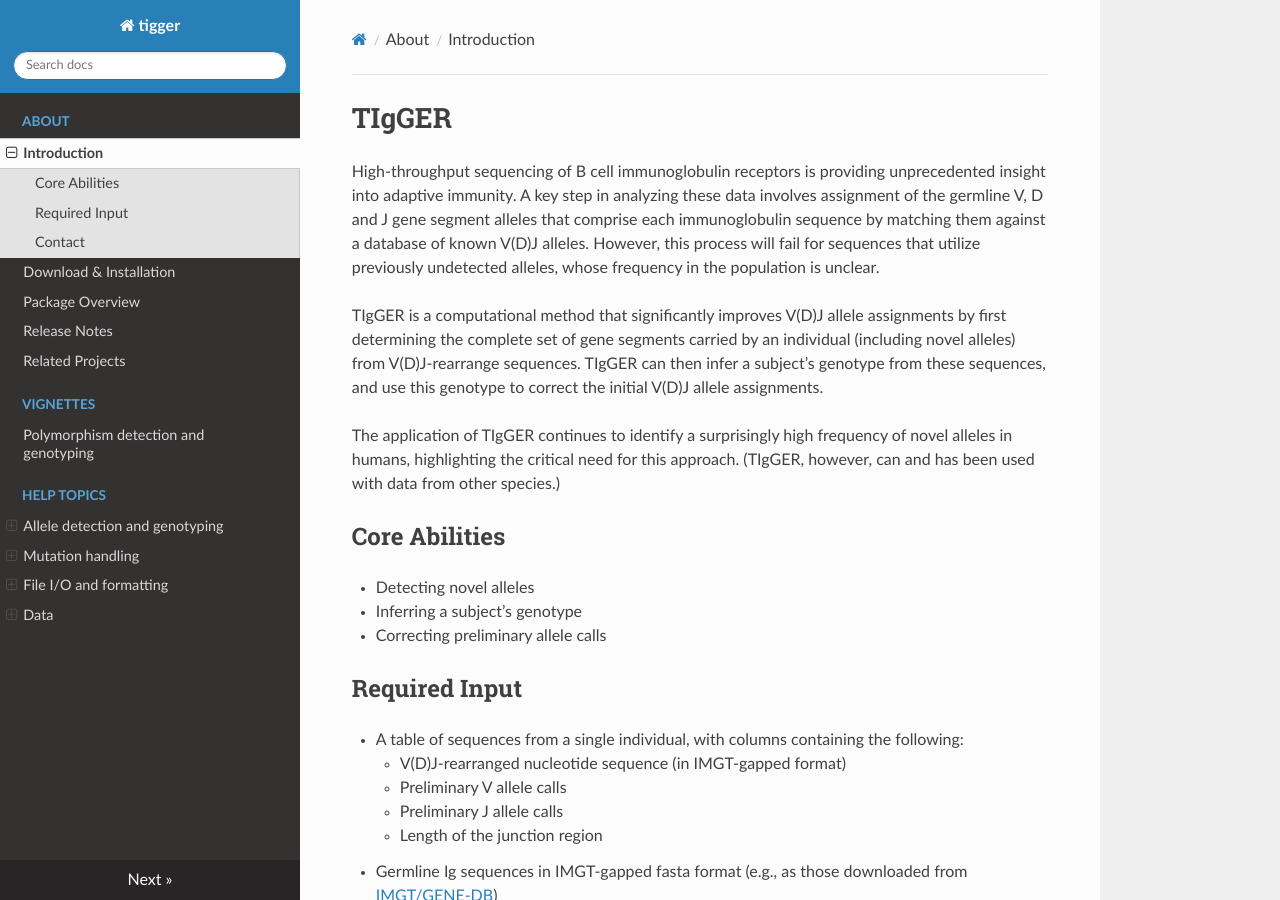
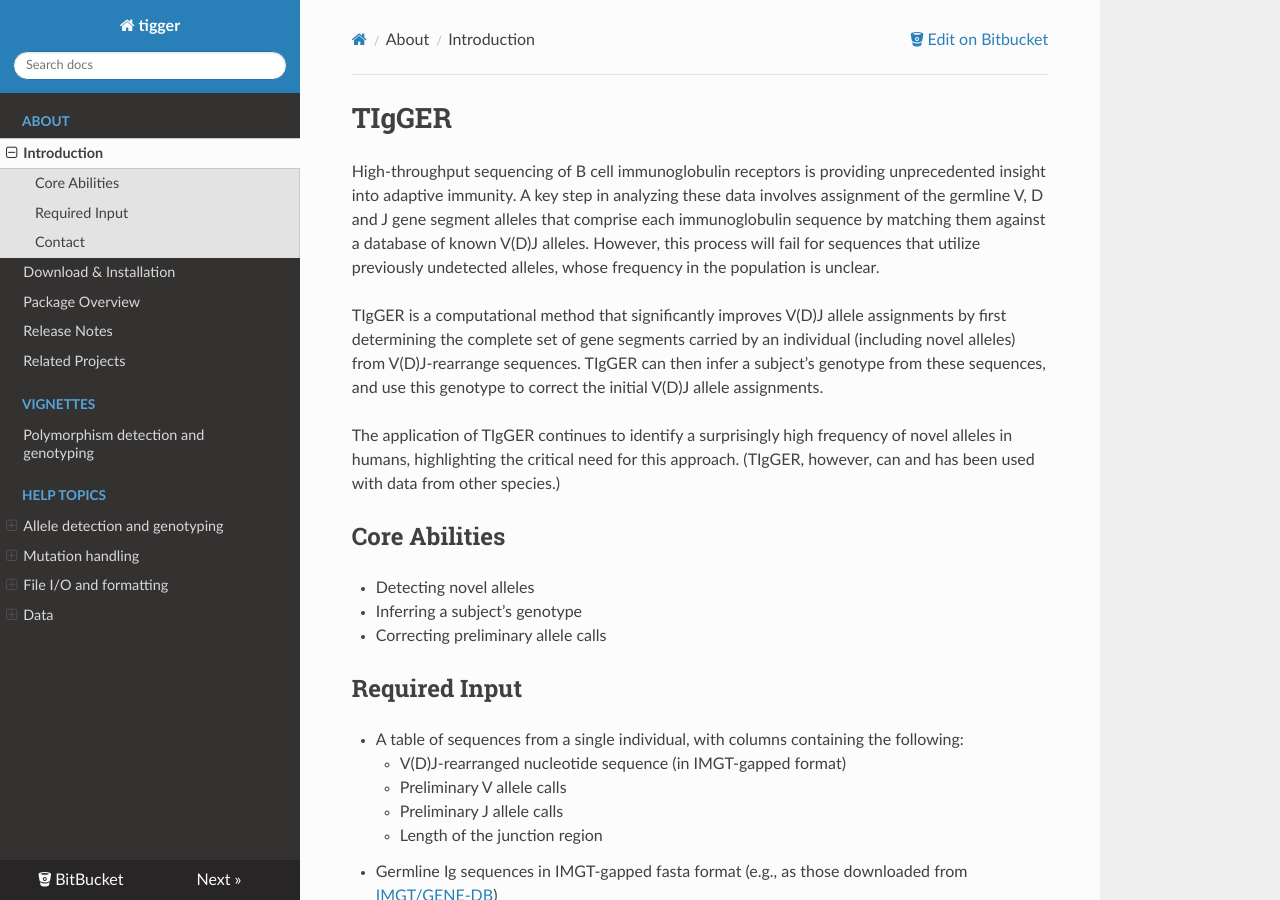
Before and after one commit to immcantation/tigger, an MkDocs documentation site: the page built from docs/index.md, in a window 1280 px wide and 900 px high. Built offline with MkDocs 1.6.1, drawn with Linux system fonts in a browser that asks for light colours; nearby versions of some CDN libraries; old or Windows-style settings are respelled for this version of MkDocs; some of the changed lines change nothing that is shown.

Commit message:
Updated mkdocs config to make RTD button Edit on Bitbucket use master

```diff
--- a/mkdocs.yml
+++ b/mkdocs.yml
@@ -1,5 +1,7 @@
 site_name: tigger
 site_favicon: img/favicon.ico
+repo_url: https://bitbucket.org/kleinstein/tigger
+edit_uri: src/master/docs/
 theme: readthedocs
 markdown_extensions:
   - def_list
```
